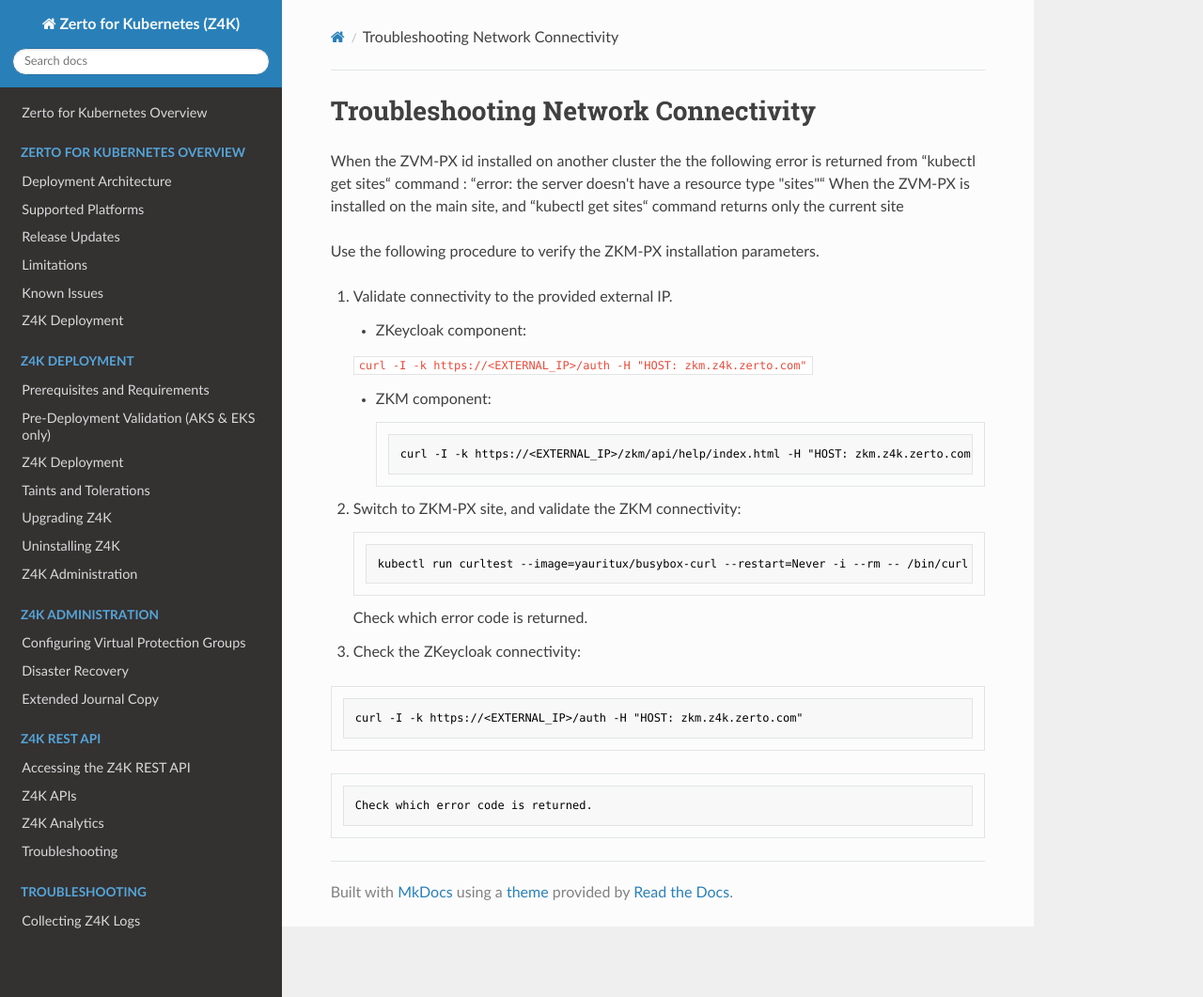
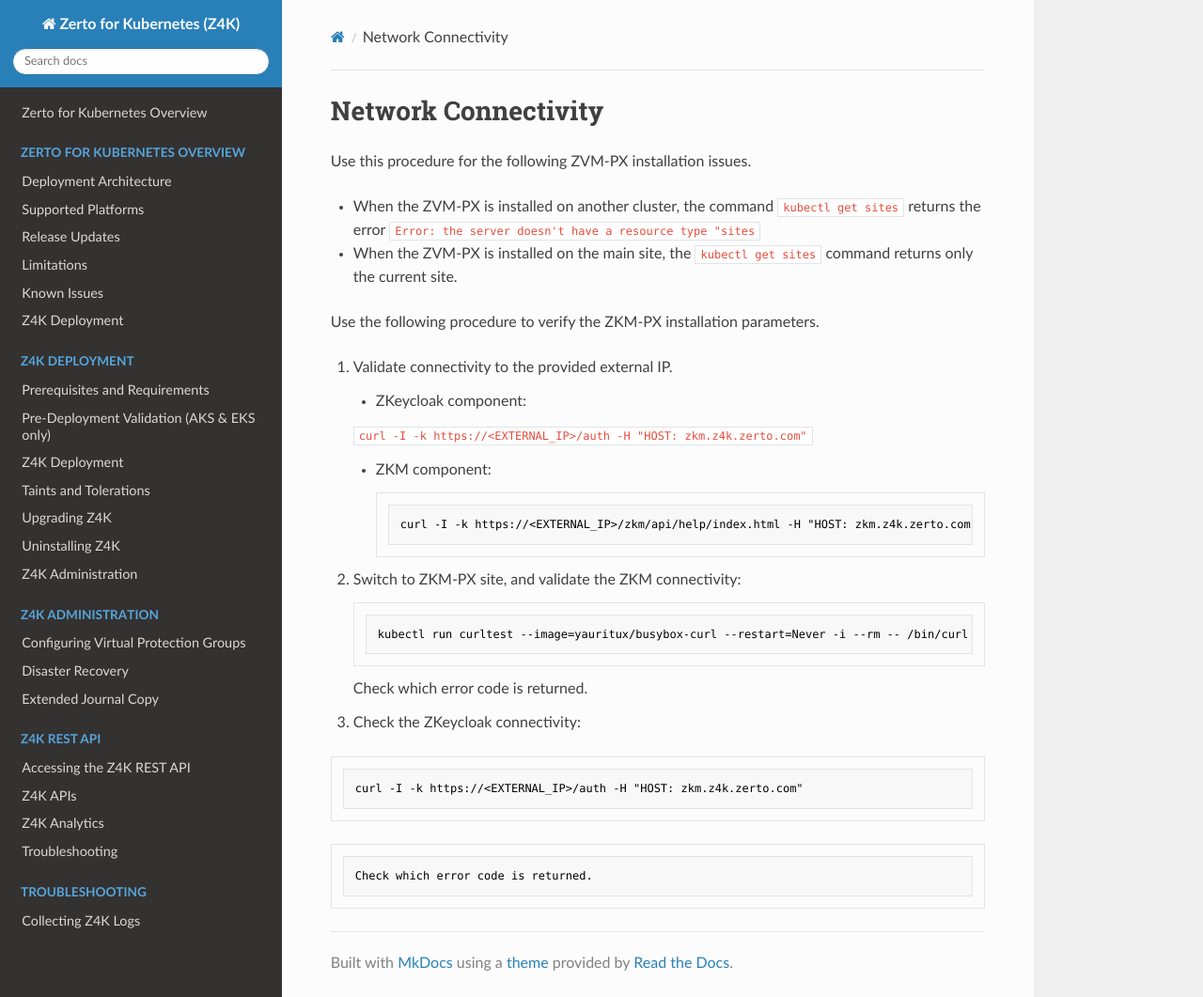
Before and after one commit to ZertoPublic/Z4K, an MkDocs documentation site: the page built from docs/NetworkConnectivity.md, in a window 1280 px wide and 1061 px high. Shown: the whole window at 94% size. Built offline with MkDocs 1.6.1, drawn with Linux system fonts in a browser that asks for light colours.

Commit message:
Update NetworkConnectivity.md

````diff
--- a/docs/NetworkConnectivity.md
+++ b/docs/NetworkConnectivity.md
@@ -1,8 +1,10 @@
-# Troubleshooting Network Connectivity
+# Network Connectivity
 
-When the ZVM-PX id installed on another cluster the the following error is returned from “kubectl get sites“ command :
-“error: the server doesn't have a resource type "sites"“
-When the ZVM-PX is installed on the main site, and “kubectl get sites“ command returns only the current site
+Use this procedure for the following ZVM-PX installation issues.
+
+-   When the ZVM-PX is installed on another cluster, the command ```kubectl get sites``` returns the error ```Error: the server doesn't have a resource type "sites```
+
+-   When the ZVM-PX is installed on the main site, the ```kubectl get sites``` command returns only the current site.
 
 Use the following procedure to verify the ZKM-PX installation parameters.
 
````
